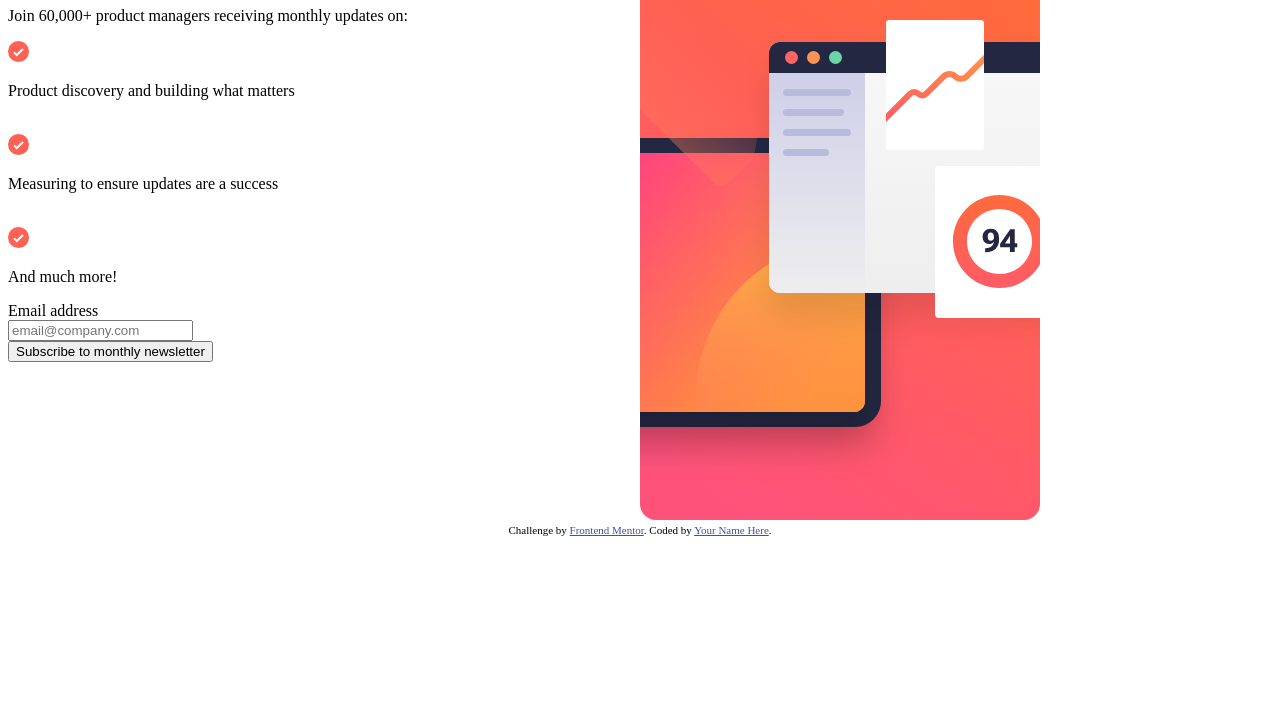
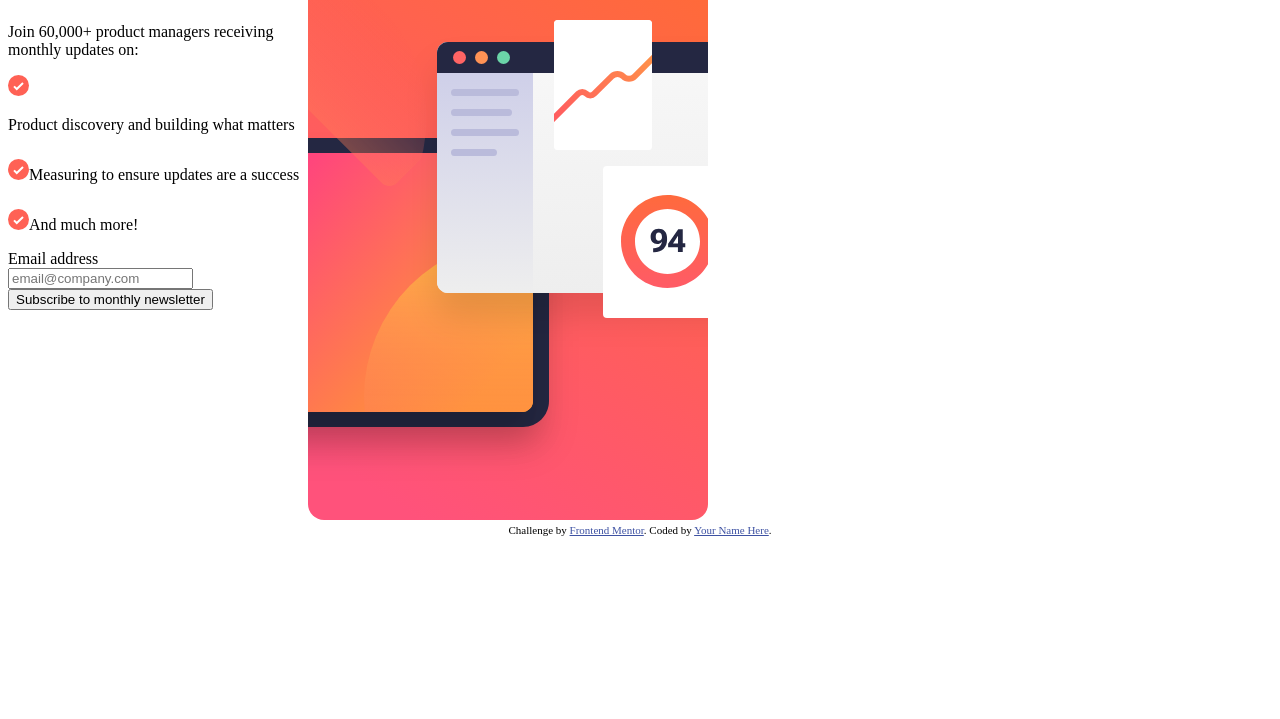
Before and after one commit to MateenSQ/FrontEndMentor, a plain HTML site: page challenges/newsletter-sign-up-with-success-message-main/index.html in a window 1280 px wide. Shown: the part 81-800 px from the top of the page. Drawn offline with nearby package versions, Linux system fonts and the light colour scheme.

Commit message:
good progress today

```diff
--- a/challenges/newsletter-sign-up-with-success-message-main/styles.css
+++ b/challenges/newsletter-sign-up-with-success-message-main/styles.css
@@ -1,6 +1,8 @@
 /*  ||  PAGE LAYOUT */
+
 .signUp {
     display: flex;
+    width: 700px;
 }
 
 .bigImage {
@@ -11,9 +13,17 @@
 .textSection {
     flex: 1;
     order: 1;
+    width: 500px;
 }
 
 /*  ||  TEXT SIDE   */
+
+h1,
+p {
+    display: inline-block;
+}
+
+h1 {}
 
 /*  Set by Frontend Mentor */
 .attribution {
```
